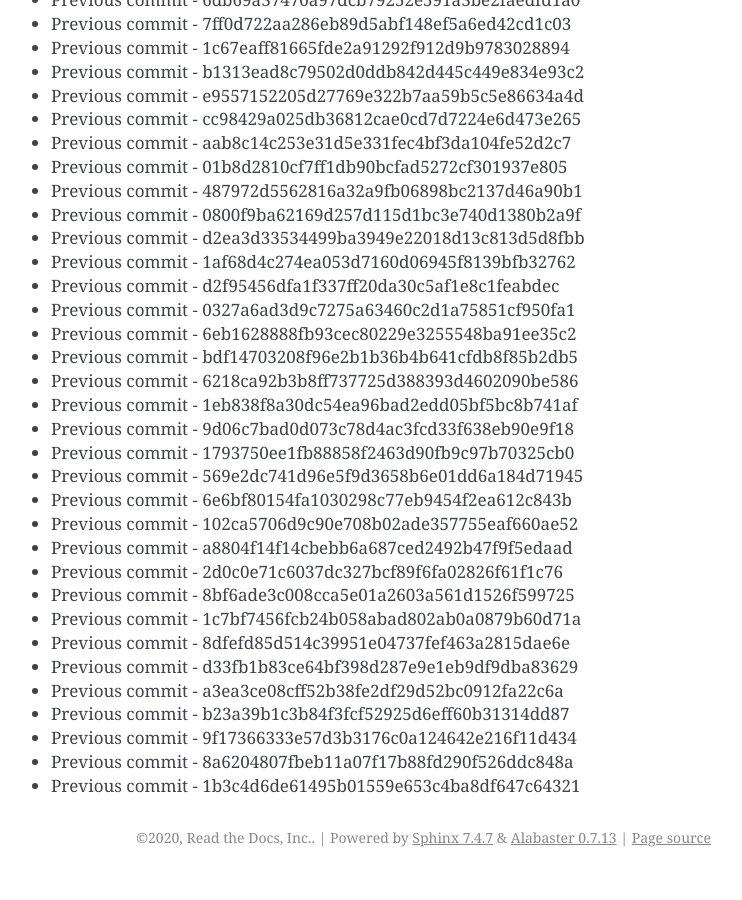
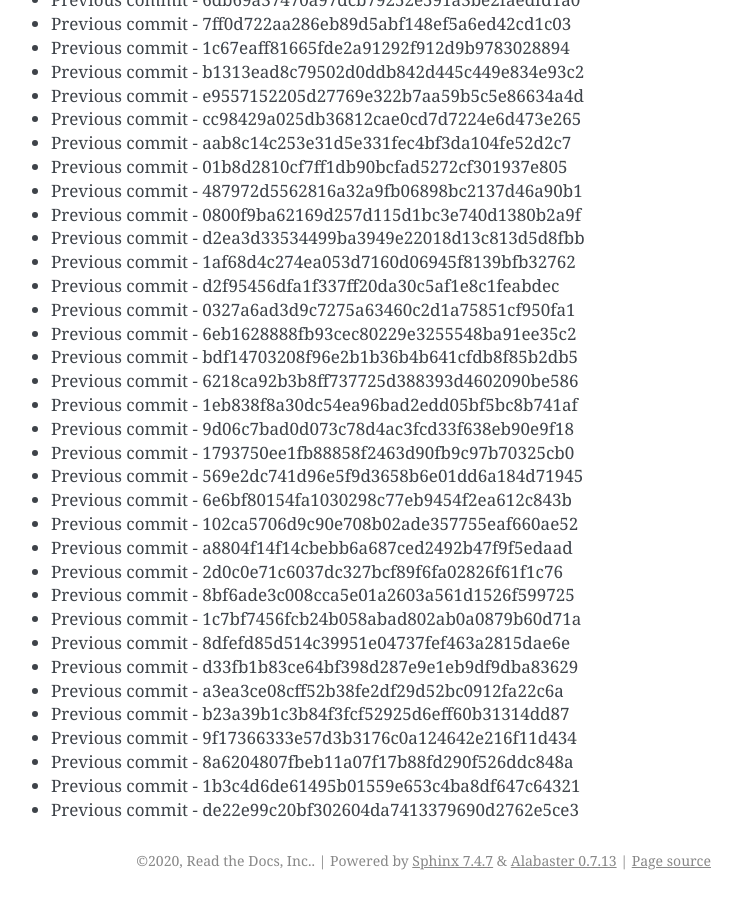
Before and after one commit to readthedocs/rtd-git-stresstest, a Sphinx documentation site: the page built from docs/updates.rst, in a window 1280 px wide and 900 px high, scrolled down 16480 px. Shown: the whole window, without its empty margins (399-1141 px from the left). Built offline with Sphinx 7.4.7, drawn with Linux system fonts in a browser that asks for light colours; before the commit the page ends 17357 px from its top, so only the background shows below that.

Commit message:
Generating commit from previous: de22e99c20bf302604da7413379690d2762e5ce3

```diff
--- a/docs/updates.rst
+++ b/docs/updates.rst
@@ -724,3 +724,4 @@ It can be tested for any performance characteristics.
 * Previous commit - 9f17366333e57d3b3176c0a124642e216f11d434
 * Previous commit - 8a6204807fbeb11a07f17b88fd290f526ddc848a
 * Previous commit - 1b3c4d6de61495b01559e653c4ba8df647c64321
+* Previous commit - de22e99c20bf302604da7413379690d2762e5ce3
```
